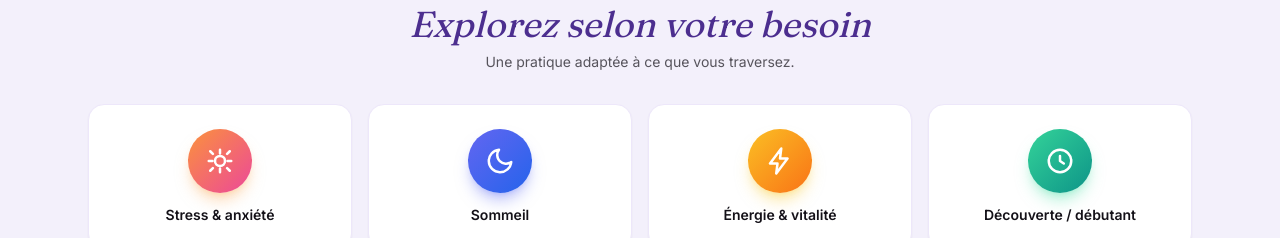
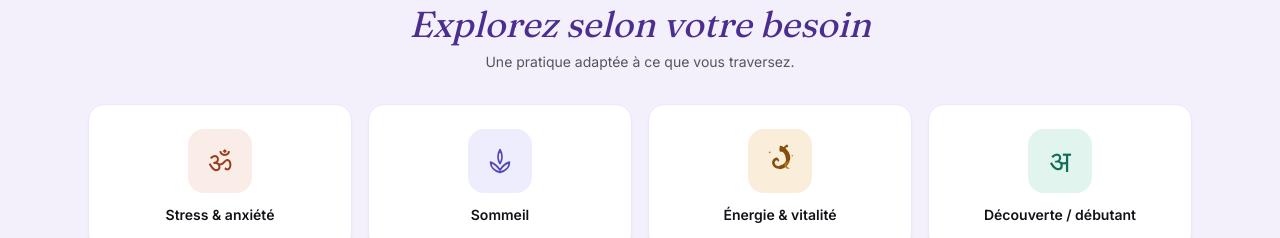
Before and after one commit to maxwelito-lgtm/YogaKunda, a Next.js app: page / in a window 1280 px wide. Shown: the part 1620-1858 px from the top of the page. Built offline with nearby package versions, Linux system fonts and the light colour scheme.

Commit message:
style: nouvelles icônes Focus (Om, lotus, serpent kundalini, अ)

```diff
--- a/components/FocusSection.tsx
+++ b/components/FocusSection.tsx
@@ -165,62 +165,104 @@ function LotusIcon() {
   );
 }
 
+// Fond pastel + couleur d'accent par catégorie
+const iconStyles: Record<string, { bg: string; color: string }> = {
+  stress: { bg: "#FAECE7", color: "#993C1D" },
+  sommeil: { bg: "#EEEDFE", color: "#534AB7" },
+  energie: { bg: "#FAEEDA", color: "#854F0B" },
+  decouverte: { bg: "#E1F5EE", color: "#0F6E56" },
+};
+
 function FocusIcon({ type }: { type: string }) {
-  const common = {
-    width: 30,
-    height: 30,
-    viewBox: "0 0 24 24",
-    fill: "none",
-    stroke: "#ffffff",
-    strokeWidth: 2,
-    strokeLinecap: "round" as const,
-    strokeLinejoin: "round" as const,
-  };
+  const { bg, color } = iconStyles[type];
 
-  const icons: Record<string, JSX.Element> = {
+  const content: Record<string, JSX.Element> = {
+    // Om — stress & anxiété
     stress: (
-      <svg {...common} aria-hidden="true">
-        <path d="M12 3v3M12 18v3M4.2 4.2l2.1 2.1M17.7 17.7l2.1 2.1M3 12h3M18 12h3M4.2 19.8l2.1-2.1M17.7 6.3l2.1-2.1" />
-        <circle cx="12" cy="12" r="4" />
+      <span style={{ fontSize: 28, color, lineHeight: 1 }} aria-hidden="true">
+        ॐ
+      </span>
+    ),
+    // Lotus — sommeil
+    sommeil: (
+      <svg
+        width={30}
+        height={30}
+        viewBox="0 0 24 24"
+        fill="none"
+        stroke={color}
+        strokeWidth={1.5}
+        strokeLinecap="round"
+        strokeLinejoin="round"
+        aria-hidden="true"
+      >
+        <path d="M12 21c-4.5-1-7.5-4.2-7.5-8 3.2 1 5.3 3 7.5 6.2C14.2 15.8 16.3 13.8 19.5 13c0 3.8-3 7-7.5 8z" />
+        <path d="M12 14c-2-3-2-7.5 0-11 2 3.5 2 8 0 11z" />
       </svg>
     ),
-    sommeil: (
-      <svg {...common} aria-hidden="true">
-        <path d="M21 12.8A9 9 0 1 1 11.2 3 7 7 0 0 0 21 12.8Z" />
+    // Serpent kundalini mystique — énergie & vitalité
+    energie: (
+      <svg width={42} height={42} viewBox="0 0 24 24" aria-hidden="true">
+        <path
+          d="M13.2 5.1c1.9 1 3.3 2.9 3.4 5.4"
+          fill="none"
+          stroke={color}
+          strokeWidth={2.6}
+          strokeLinecap="round"
+        />
+        <path
+          d="M16.6 10.5c.1 2.4-1.7 4.4-4.3 5.1"
+          fill="none"
+          stroke={color}
+          strokeWidth={2.1}
+          strokeLinecap="round"
+        />
+        <path
+          d="M12.3 15.6c-1.9.5-3.6-.4-4-2.1-.3-1.3.5-2.5 1.8-2.7"
+          fill="none"
+          stroke={color}
+          strokeWidth={1.5}
+          strokeLinecap="round"
+        />
+        <path
+          d="M10.1 10.8c.6.1 1 .5.9 1"
+          fill="none"
+          stroke={color}
+          strokeWidth={1}
+          strokeLinecap="round"
+        />
+        <path
+          d="M12.8 3.4 15 4.6c.5.3.5.9 0 1.1l-2.3 1c-.5.2-1-.2-1-.7l.1-2c0-.5.5-.9 1-.6Z"
+          fill={color}
+        />
+        <path
+          d="M14.7 4.1l1.6-.5M14.7 4.1l1.3-1.1"
+          stroke={color}
+          strokeWidth={0.9}
+          strokeLinecap="round"
+        />
+        <circle cx={6.1} cy={7} r={0.5} fill="#BA7517" />
+        <circle cx={19} cy={9} r={0.4} fill="#BA7517" />
+        <path
+          d="M18 15.8a1.6 1.6 0 1 1 0-2.9 2 2 0 1 0 0 2.9z"
+          fill="#BA7517"
+        />
       </svg>
     ),
-    energie: (
-      <svg {...common} aria-hidden="true">
-        <path d="M13 2 4 14h6l-1 8 9-12h-6l1-8Z" />
-      </svg>
+    // अ — découverte / débutant (première lettre du devanagari)
+    decouverte: (
+      <span style={{ fontSize: 30, color, lineHeight: 1 }} aria-hidden="true">
+        अ
+      </span>
     ),
-    decouverte: (
-      <svg {...common} aria-hidden="true">
-        <circle cx="12" cy="12" r="9" />
-        <path d="M12 8v4l3 2" />
-      </svg>
-    ),
-  };
-
-  const gradients: Record<string, string> = {
-    stress: "from-orange-400 to-pink-500",
-    sommeil: "from-indigo-500 to-blue-600",
-    energie: "from-amber-400 to-orange-500",
-    decouverte: "from-emerald-400 to-teal-600",
-  };
-
-  const shadows: Record<string, string> = {
-    stress: "shadow-orange-300/50",
-    sommeil: "shadow-indigo-400/50",
-    energie: "shadow-amber-300/50",
-    decouverte: "shadow-emerald-300/50",
   };
 
   return (
     <span
-      className={`flex h-16 w-16 items-center justify-center rounded-full bg-gradient-to-br ${gradients[type]} shadow-lg ${shadows[type]}`}
+      className="flex h-16 w-16 items-center justify-center rounded-2xl"
+      style={{ backgroundColor: bg }}
     >
-      {icons[type]}
+      {content[type]}
     </span>
   );
 }
```
